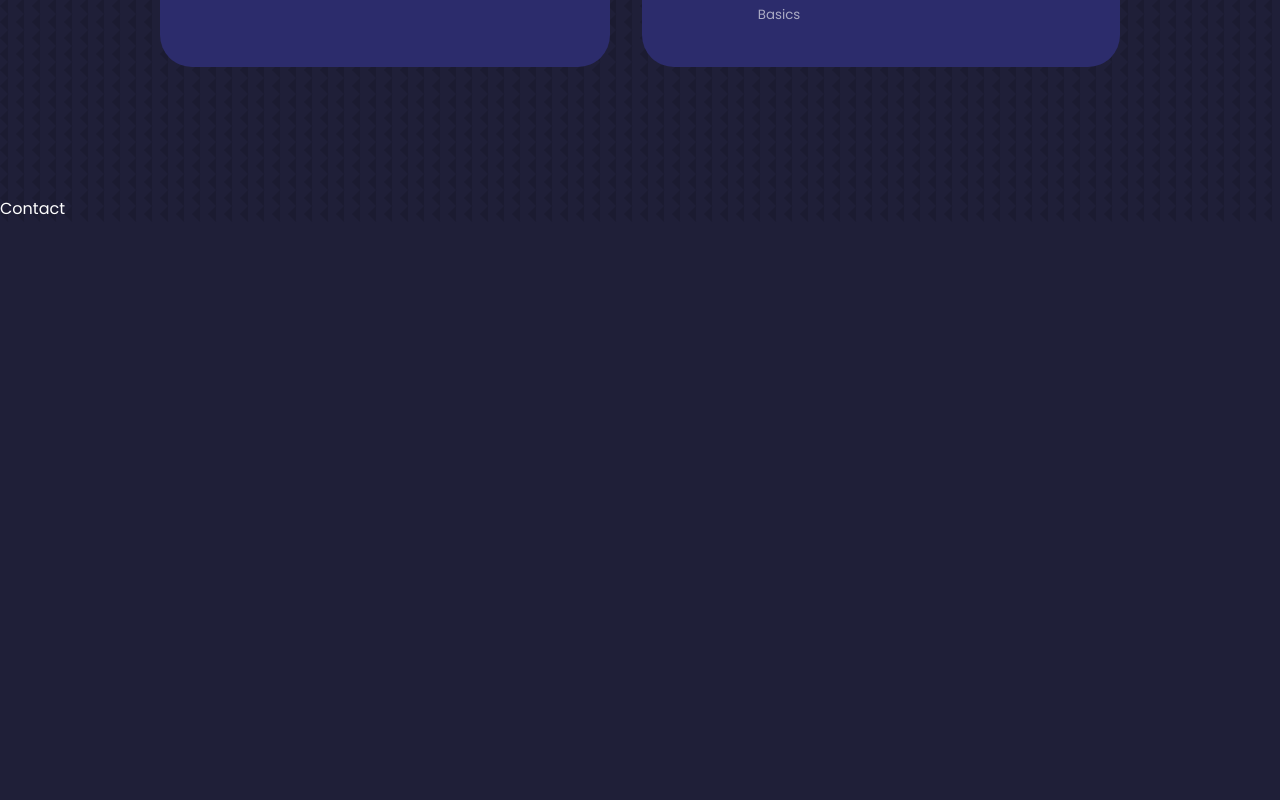
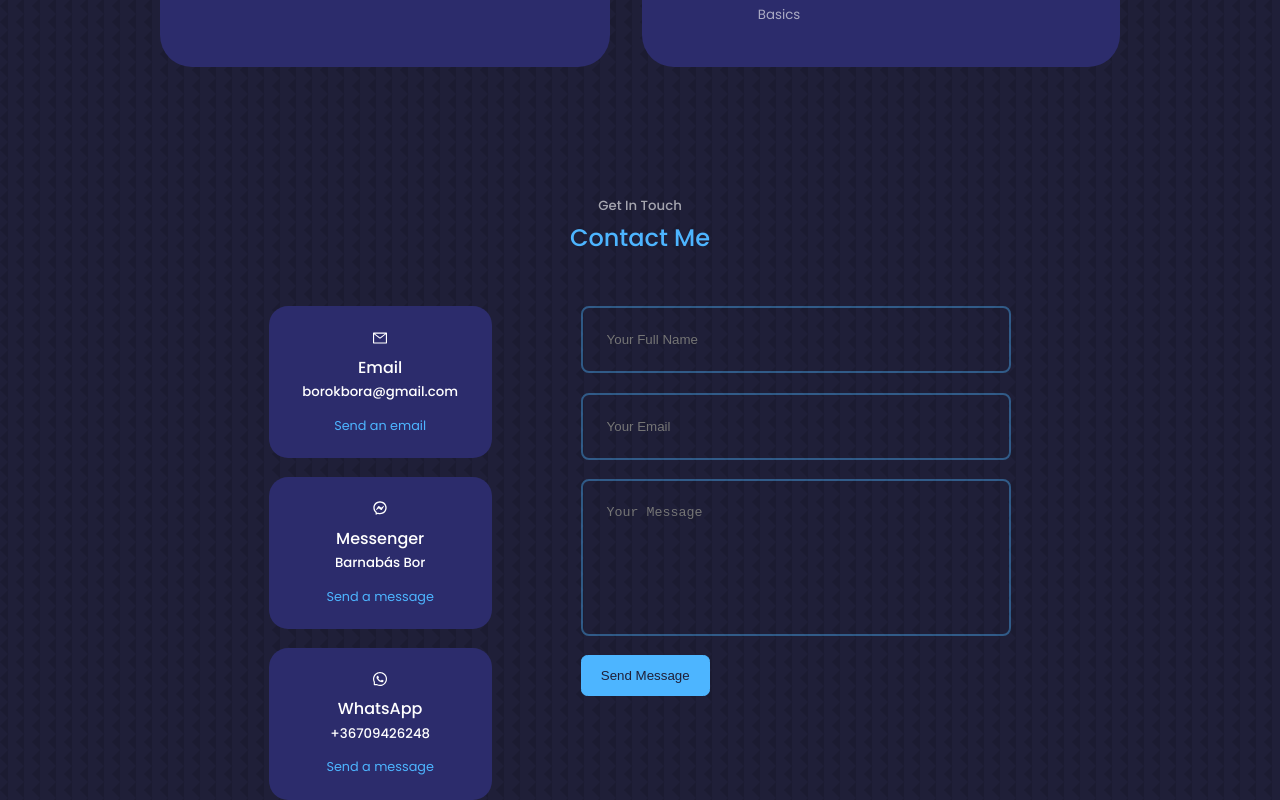
Before and after one commit to Budzserator/ReactPortfolio, a React (Create React App) app: page / in a window 1280 px wide. Shown: the part 2226-3026 px from the top of the page. Before the commit the page ends 2448 px from the top, so only its background shows below. Built offline with nearby package versions, Linux system fonts and the light colour scheme.

Commit message:
Modify my project ~Remove unnecessary parts and complete the Contact section

```diff
--- a/src/components/contact/Contact.jsx
+++ b/src/components/contact/Contact.jsx
@@ -1,9 +1,43 @@
 import React from 'react'
 import "./contact.css"
+import {AiOutlineMail} from 'react-icons/ai'
+import {RiMessengerLine} from 'react-icons/ri'
+import {AiOutlineWhatsApp} from 'react-icons/ai'
 
 function Contact() {
   return (
-    <section id="contact">Contact</section>
+    <section id="contact">
+      <h5>Get In Touch</h5>
+      <h2>Contact Me</h2>
+      <div className='container contact__container'>
+        <div className='contact__options'>
+          <article className='contact__option'>
+            <AiOutlineMail/>
+            <h4>Email</h4>
+            <h5>borokbora@gmail.com</h5>
+            <a href='mailto:borokbora@gmail.com' target='_blank'> Send an email</a>
+          </article>
+          <article className='contact__option'>
+            <RiMessengerLine/>
+            <h4>Messenger</h4>
+            <h5>Barnabás Bor</h5>
+            <a href='https://m.me/barnabas.bor' target='_blank'>Send a message</a>
+          </article>
+          <article className='contact__option'>
+            <AiOutlineWhatsApp/>
+            <h4>WhatsApp</h4>
+            <h5>+36709426248</h5>
+            <a href='https://api.whatsapp.com/send?phone=+36709426248' target='_blank'>Send a message</a>
+          </article>
+        </div>
+        <form action=''>
+          <input type='text' name='name' placeholder='Your Full Name' required/>
+          <input type='email' name='email' placeholder='Your Email' required/>
+          <textarea name='message' rows='7' placeholder='Your Message' required/>
+          <button type='submit' className='btn btn-primary'>Send Message</button>
+        </form>
+      </div>
+    </section>
   )
 }
 
--- a/src/components/contact/contact.css
+++ b/src/components/contact/contact.css
@@ -0,0 +1,69 @@
+.container.contact__container {
+    width: 58%;
+    display: grid;
+    grid-template-columns: 30% 58%;
+    gap: 12%;
+  }
+
+  .contact__options {
+    display: flex;
+    flex-direction: column;
+    gap: 1.2rem;
+  }
+
+  .contact__option {
+    background: var(--color-bg-variant);
+    padding: 1.2rem;
+    border-radius: 1.2rem;
+    text-align: center;
+    border: 1px solid transparent;
+    transition: var(--transition);
+  }
+
+  .contact__option:hover {
+    background: transparent;
+    border-color: var(--color-primary-variant);
+  }
+
+  .contact__option-icon {
+    font-size: 1.5rem;
+    margin-bottom: 0.5rem;
+  }
+
+  .contact__option a {
+    margin-top: 0.7rem;
+    display: inline-block;
+    font-size: 0.8rem;
+  }
+
+  form {
+    display: flex;
+    flex-direction: column;
+    gap: 1.2rem;
+  }
+
+  input,
+  textarea {
+    width: 100%;
+    padding: 1.5rem;
+    border-radius: 0.5rem;
+    background: transparent;
+    border: 2px solid var(--color-primary-variant);
+    resize: none;
+    color: var(--color-white);
+  }
+
+  /* ========== MEDIA QUERIES (MEDIUM DEVICES) ========== */
+  @media screen and (max-width: 1024px) {
+    .container.contact__container {
+      grid-template-columns: 1fr;
+      gap: 2rem;
+    }
+  }
+
+  /* ========== MEDIA QUERIES (SMALL DEVICES) ========== */
+  @media screen and (max-width: 600px) {
+    .container.contact__container {
+      width: var(--container-width-sm);
+    }
+  }
```
Also changed, not shown: src/components/portfolio/Portfolio.jsx (deleted, +0 -9 lines), src/components/testimonials/Testimonials.jsx (deleted, +0 -10 lines), src/components/portfolio/portfolio.css (deleted), src/components/testimonials/testimonials.css (deleted).
